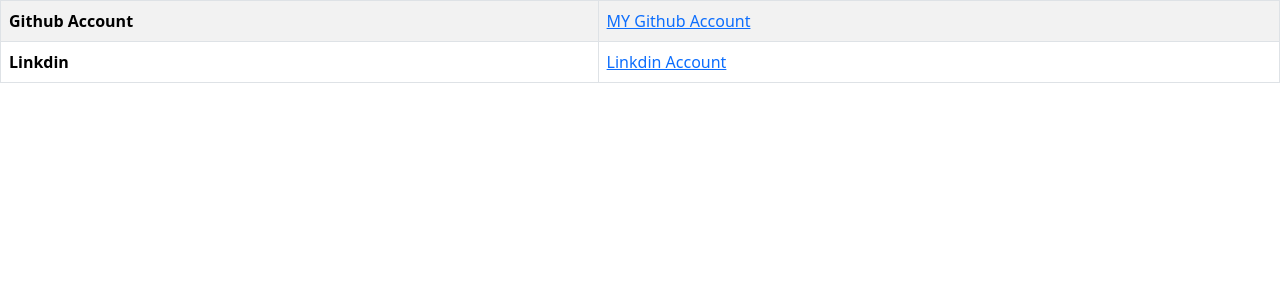
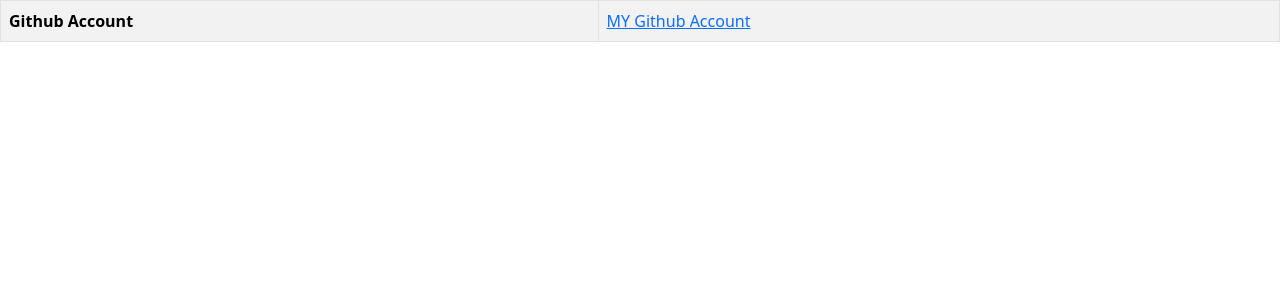
Before and after one commit to tonmoyalamtaj/Learn2Gain, a Flask app: page /contact in a window 1280 px wide. Shown: the part 64-364 px from the top of the page. Run offline with Flask 3, Linux system fonts and the light colour scheme.

Commit message:
Update contact.html

```diff
--- a/templates/contact.html
+++ b/templates/contact.html
@@ -33,10 +33,6 @@
                         <th>Github Account</th>
                         <td><a href="//github.com/tonmoyalamtaj/">MY Github Account</a></td>
                     </tr>
-                    <tr>
-                        <th>Linkdin</th>
-                        <td><a href="https://www.linkedin.com/in/tonmoy-alam-taj-69619b428/">Linkdin Account</a></td>
-                    </tr>
                 </tbody>
             </table>
         </section>
```
